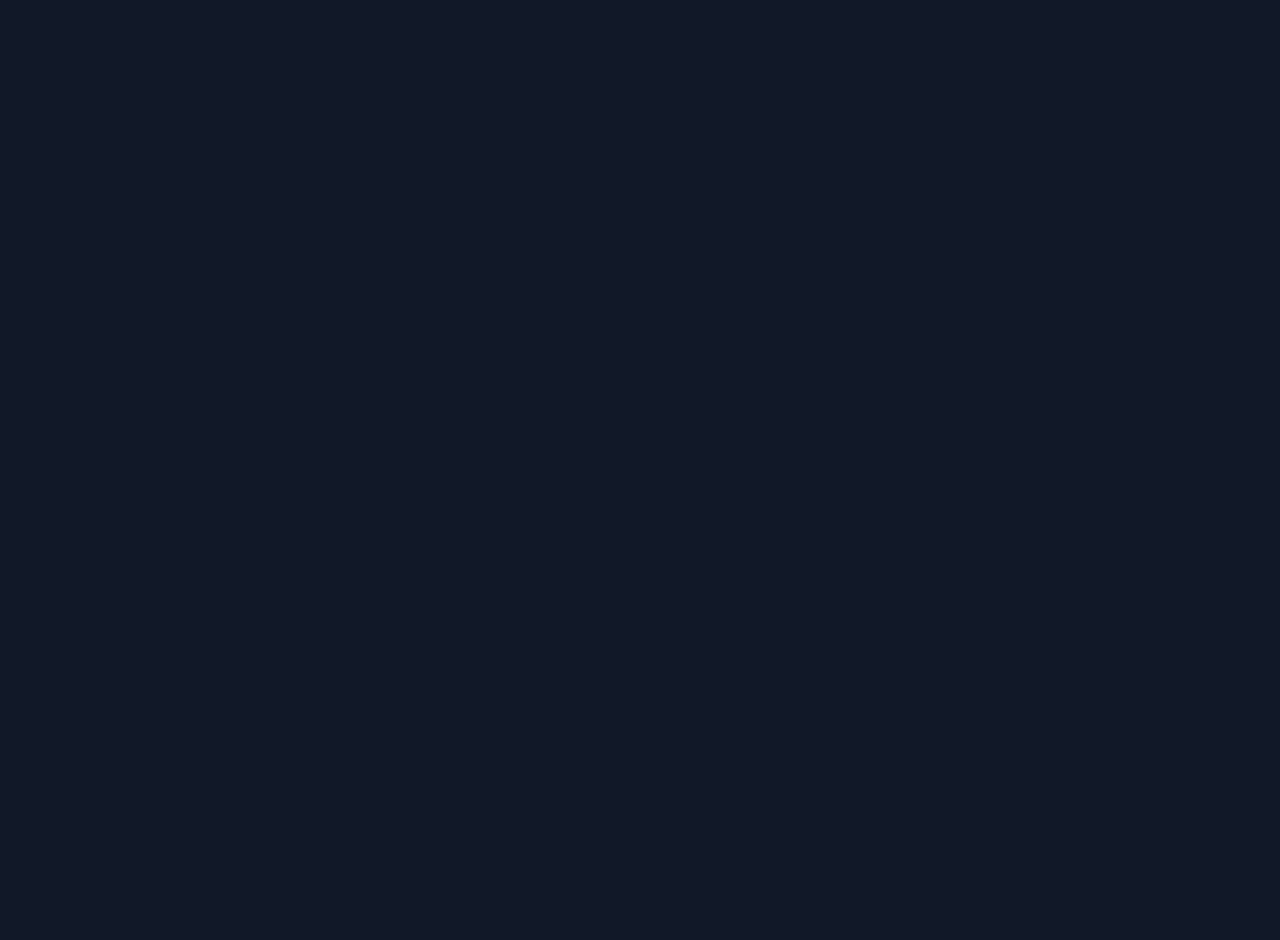
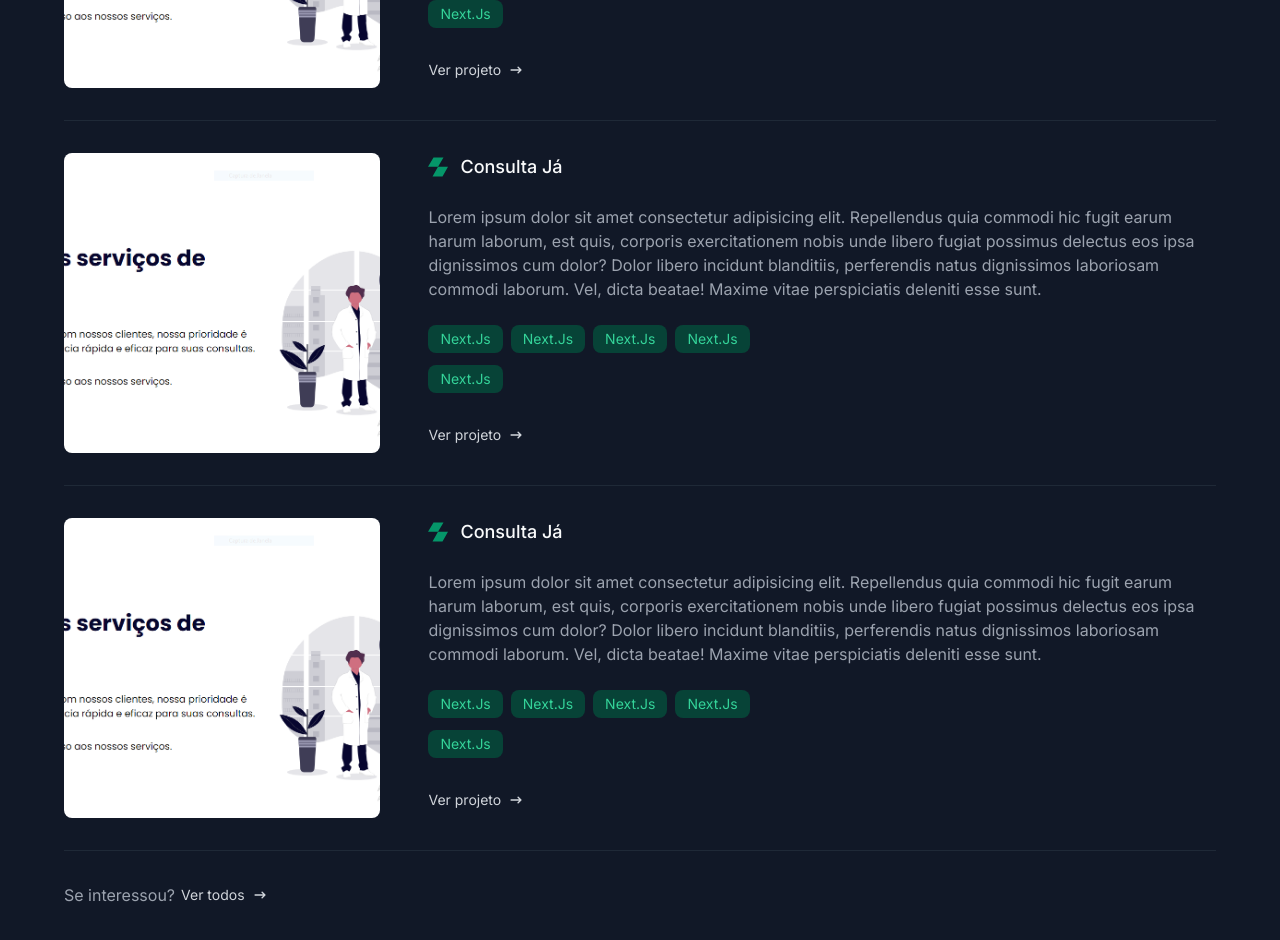
Before and after one commit to ArthurThz/portfolio-2024, a Next.js app: page / in a window 1280 px wide. Shown: the part 1680-2620 px from the top of the page. Before the commit the page ends 1235 px from the top, so only its background shows below. Built offline with nearby package versions, Linux system fonts and the light colour scheme.

Commit message:
Created hightlighted projects section

```diff
--- /dev/null
+++ b/app/components/divider/horizontal.tsx
@@ -0,0 +1,15 @@
+/* eslint-disable prettier/prettier */
+import { cn } from "@/app/lib/utils";
+import React from "react";
+
+type HorizontalDividerProps = {
+  className?: string;
+};
+
+const HorizontalDivider = ({ className }: HorizontalDividerProps) => {
+  return (
+    <div className={cn("w-full my-8 border-b border-b-gray-800", className)} />
+  );
+};
+
+export default HorizontalDivider;
--- /dev/null
+++ b/app/components/link/index.tsx
@@ -0,0 +1,22 @@
+/* eslint-disable prettier/prettier */
+import { cn } from "@/app/lib/utils";
+import NextLink from "next/link";
+
+import React, { ComponentProps } from "react";
+type LinkProps = ComponentProps<typeof NextLink>;
+
+const Link = ({ className, children, ...props }: LinkProps) => {
+  return (
+    <NextLink
+      className={cn(
+        "flex items-center gap-2 text-gray-300 text-sm hover:text-emerald-500 transition-colors",
+        className
+      )}
+      {...props}
+    >
+      {children}
+    </NextLink>
+  );
+};
+
+export default Link;
--- a/app/components/pages/home/hero-section/index.tsx
+++ b/app/components/pages/home/hero-section/index.tsx
@@ -67,13 +67,13 @@
             </div>
           </div>
         </div>
-        <Image
+        {/* <Image
           width={420}
           height={404}
           src="/images/profile-pic.png"
           alt="foto de perfil"
           className="w-[300px] h-[300px] lg:w-[420px] lg:h-[404px] mb-6 lg:mb-0 shadow-2xl rounded-lg object-cover"
-        />
+        /> */}
       </div>
     </section>
   );
--- /dev/null
+++ b/app/components/pages/home/highlighted-projects/index.tsx
@@ -0,0 +1,34 @@
+/* eslint-disable prettier/prettier */
+import HorizontalDivider from "@/app/components/divider/horizontal";
+import SectionTitle from "@/app/components/section-title";
+import React from "react";
+import ProjectCard from "../project-card";
+import Link from "@/app/components/link";
+import { HiArrowNarrowRight } from "react-icons/hi";
+
+const HighlightedProjects = () => {
+  return (
+    <section className="container py-16">
+      <SectionTitle subtitle="Destaques" title="Projetos em destaque" />
+      <HorizontalDivider className="mb-16" />
+      <div>
+        <ProjectCard />
+        <HorizontalDivider />
+        <ProjectCard />
+        <HorizontalDivider />
+        <ProjectCard />
+        <HorizontalDivider />
+
+        <p className="flex items-center gap-1.5">
+          <span className="text-gray-400">Se interessou?</span>
+          <Link href="/projects" className="inline-flex">
+            Ver todos
+            <HiArrowNarrowRight />
+          </Link>
+        </p>
+      </div>
+    </section>
+  );
+};
+
+export default HighlightedProjects;
--- /dev/null
+++ b/app/components/pages/home/project-card/index.tsx
@@ -0,0 +1,55 @@
+/* eslint-disable prettier/prettier */
+import TechBadges from "@/app/components/tech-badges";
+import Image from "next/image";
+import React from "react";
+import Link from "@/app/components/link";
+import { HiArrowNarrowRight } from "react-icons/hi";
+
+const ProjectCard = () => {
+  return (
+    <div className="flex gap-6 lg:gap-12 flex-col lg:flex-row">
+      <div className="w-full h-full">
+        <Image
+          src="/images/print-home.png"
+          width={420}
+          height={304}
+          alt="Thumbnail projeto consulta ja"
+          className=" w-full h-[200px] sm:h-[300px] lg:w-[420px] lg:min-h-full object-cover rounded-lg"
+        />
+      </div>
+      <div>
+        <h3 className="flex items-center gap-3 font-medium text-lg text-gray-50">
+          <Image
+            width={20}
+            height={20}
+            alt=""
+            src="/images/icons/project-title-icon.svg"
+          />
+          Consulta Já
+        </h3>
+        <p className="text-gray-400 my-6">
+          Lorem ipsum dolor sit amet consectetur adipisicing elit. Repellendus
+          quia commodi hic fugit earum harum laborum, est quis, corporis
+          exercitationem nobis unde libero fugiat possimus delectus eos ipsa
+          dignissimos cum dolor? Dolor libero incidunt blanditiis, perferendis
+          natus dignissimos laboriosam commodi laborum. Vel, dicta beatae!
+          Maxime vitae perspiciatis deleniti esse sunt.
+        </p>
+        <div className="flex gap-x-2 gap-y-3 flex-wrap mb-8 lg:max-w-[350px]">
+          <TechBadges name="Next.Js" />
+          <TechBadges name="Next.Js" />
+          <TechBadges name="Next.Js" />
+          <TechBadges name="Next.Js" />
+          <TechBadges name="Next.Js" />
+        </div>
+
+        <Link href="/projects/consultaja">
+          Ver projeto
+          <HiArrowNarrowRight />
+        </Link>
+      </div>
+    </div>
+  );
+};
+
+export default ProjectCard;
--- a/app/page.tsx
+++ b/app/page.tsx
@@ -1,5 +1,6 @@
 /* eslint-disable prettier/prettier */
 import Hero from "./components/pages/home/hero-section";
+import HighlightedProjects from "./components/pages/home/highlighted-projects";
 import KnowTechs from "./components/pages/home/know-techs";
 
 export default async function Home() {
@@ -7,6 +8,7 @@
     <>
       <Hero />
       <KnowTechs />
+      <HighlightedProjects />
     </>
   );
 }
```
Also changed, not shown: public/images/print-home.PNG (added).
